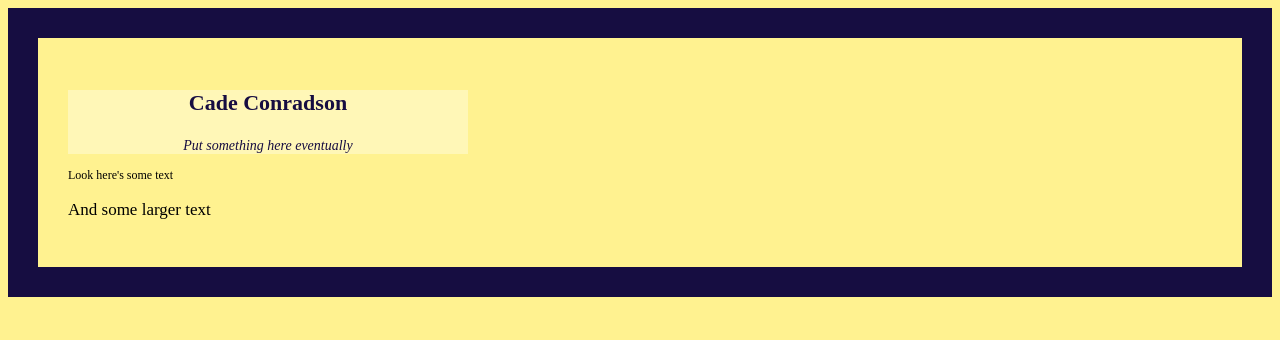
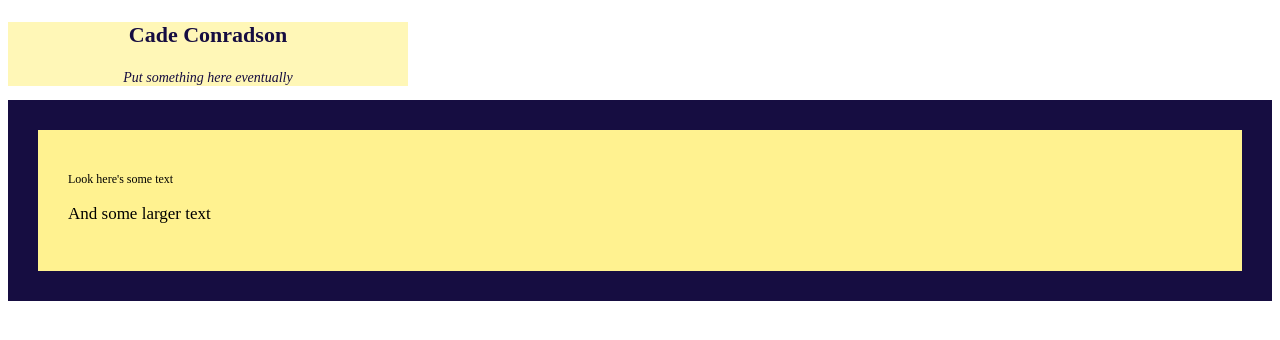
Before and after one commit to cconradson/cconradson.github.io, a Jekyll site: the page built from index.html, in a window 1280 px wide. Shown: the top 340 px of the page. Built offline with Jekyll 4.4.1, drawn with Linux system fonts in a browser that asks for light colours.

Commit message:
style attempt 3

```diff
--- a/assets/css/main.css
+++ b/assets/css/main.css
@@ -5,7 +5,7 @@ header {
 	width: 400px;
 }
 
-body {
+div {
 	background-color: #fff290;
 	padding: 30px;
 	border: 30px solid #160d41;
--- a/index.html
+++ b/index.html
@@ -2,6 +2,7 @@
 layout: default
 ---
 
-<p>Look here's some text</p>
-
-<p class='larger'>And some larger text</p>
+<div>
+	<p>Look here's some text</p>
+	<p class='larger'>And some larger text</p>
+</div>
```
